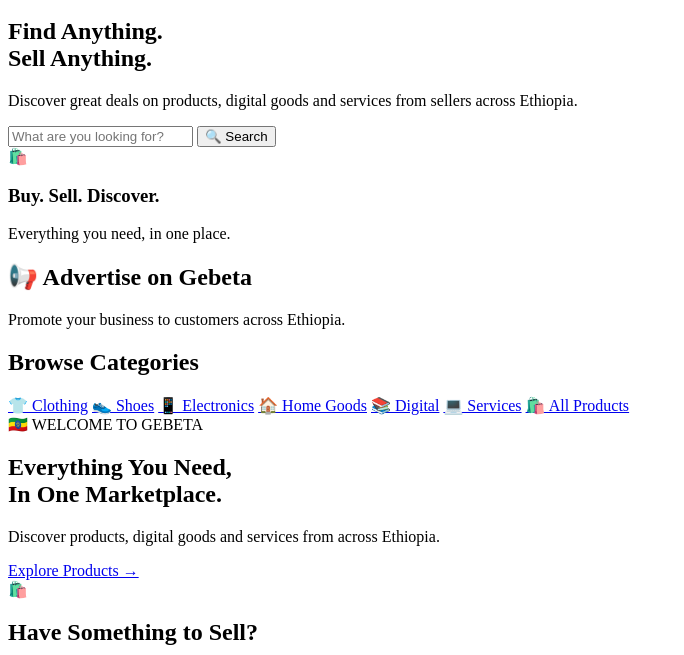
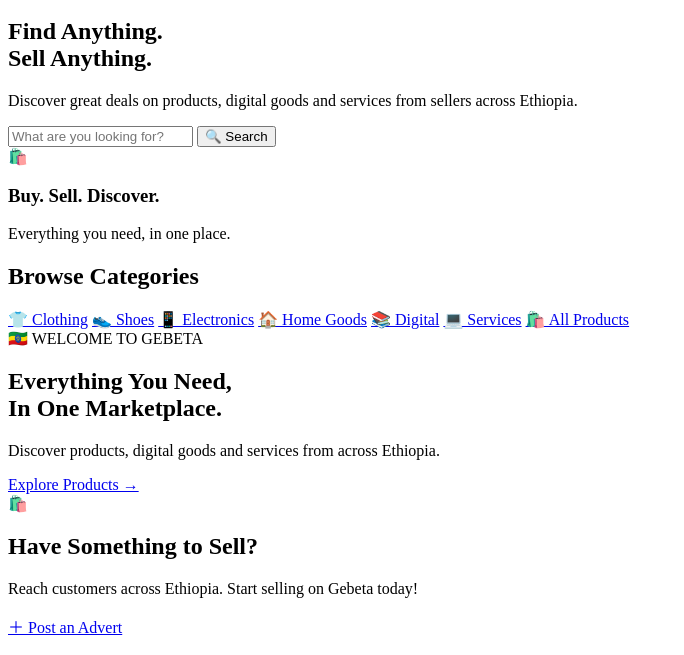
Before and after one commit to abebawyesha-cloud/Gebeta--marketplace, a plain HTML site: page index.html in a window 1280 px wide. Shown: the part 132-787 px from the top of the page, without its empty margins (0-684 px from the left). Drawn offline with nearby package versions, Linux system fonts and the light colour scheme; no server answers.

Commit message:
Update index.html

```diff
--- a/index.html
+++ b/index.html
@@ -61,15 +61,6 @@
     <p>Everything you need, in one place.</p>
   </div>
 
-</section>
-<!-- ADVERTISEMENT AREA -->
-<section class="section" id="advertisement">
-  <div class="banner">
-    <div>
-      <h2>📢 Advertise on Gebeta</h2>
-      <p>Promote your business to customers across Ethiopia.</p>
-    </div>
-  </div>
 </section>
   <section class="market-layout" id="advertisement">
 
```
